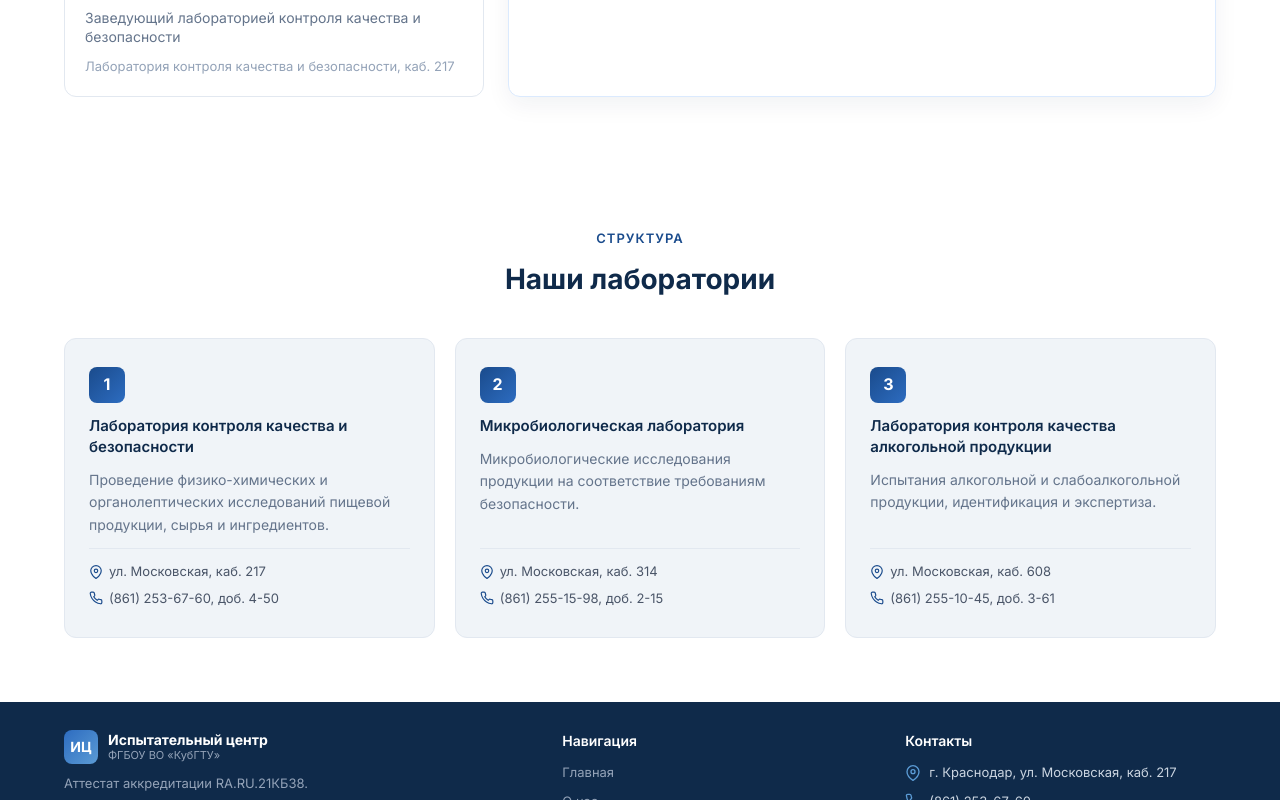
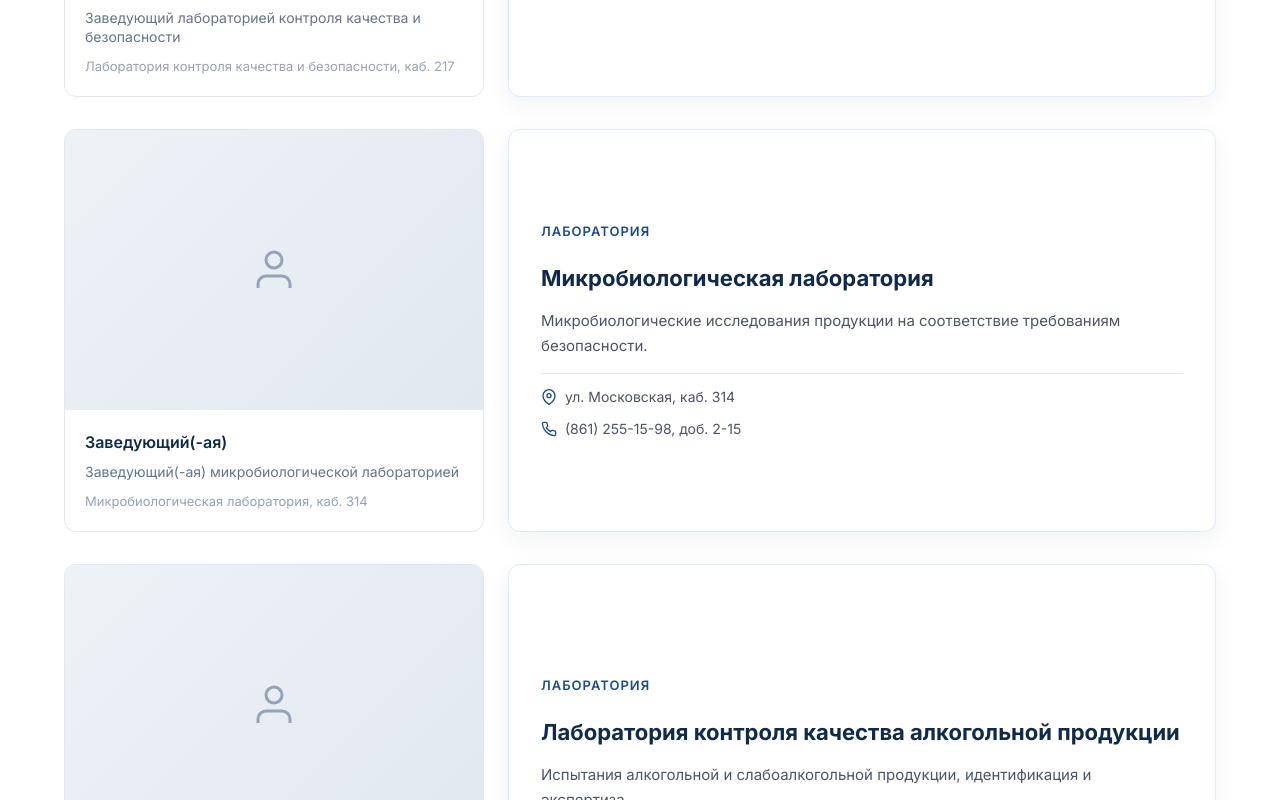
Before and after one commit to prismorion/laboratory, a React (Vite) app: page /about in a window 1280 px wide. Shown: the part 2220-3020 px from the top of the page. Built offline with nearby package versions, Linux system fonts and the light colour scheme.

Commit message:
Show all labs in about structure

```diff
--- a/pages/About/About.jsx
+++ b/pages/About/About.jsx
@@ -64,9 +64,6 @@ const labs = [
         phone: '(861) 255-10-45, доб. 3-61',
     },
 ];
-
-const featuredLabHead = labHeads[0];
-const featuredLab = labs[0];
 
 function About() {
     return (
@@ -185,62 +182,35 @@ function About() {
                             ))}
                         </div>
 
-                        <div className={styles.labStructure}>
-                            <TeamCard {...featuredLabHead} />
+                        {labHeads.map((person, index) => {
+                            const lab = labs[index];
+
+                            return (
+                                <div key={lab.title} className={styles.labStructure}>
+                                    <TeamCard {...person} />
                                     <div className={styles.labInfoCard}>
                                         <span className={styles.sectionTag}>Лаборатория</span>
-                                <h3 className={styles.labInfoTitle}>{featuredLab.title}</h3>
-                                <p className={styles.labInfoDesc}>{featuredLab.description}</p>
+                                        <h3 className={styles.labInfoTitle}>{lab.title}</h3>
+                                        <p className={styles.labInfoDesc}>{lab.description}</p>
                                         <div className={styles.labInfoList}>
                                             <span>
                                                 <svg width="16" height="16" viewBox="0 0 24 24" fill="none" stroke="currentColor" strokeWidth="2">
                                                     <path d="M21 10c0 7-9 13-9 13s-9-6-9-13a9 9 0 0 1 18 0z"/>
                                                     <circle cx="12" cy="10" r="3"/>
                                                 </svg>
-                                        {featuredLab.address}
+                                                {lab.address}
                                             </span>
                                             <span>
                                                 <svg width="16" height="16" viewBox="0 0 24 24" fill="none" stroke="currentColor" strokeWidth="2">
-                                            <path d="M22 16.92v3a2 2 0 0 1-2.18 2 19.79 19.79 0 0 1-8.63-3.07 19.5 19.5 0 0 1-6-6 19.79 19.79 0 0 1-3.07-8.67A2 2 0 0 1 4.11 2h3a2 2 0 0 1 2 1.72c.127.96.361 1.903.7 2.81a2 2 0 0 1-.45 2.11L8.09 9.91a16 16 0 0 0 6 6l1.27-1.27a2 2 0 0 1 2.11-.45c.907.339 1.85.573 2.81.7A2 2 0 0 1 22 16.92z"/>
-                                        </svg>
-                                        {featuredLab.phone}
-                                    </span>
-                                </div>
-                            </div>
-                        </div>
-                    </div>
-                </section>
-
-                <section className={styles.section} style={{ backgroundColor: '#ffffff' }}>
-                    <div className={styles.container}>
-                        <div className={styles.sectionHeader}>
-                            <span className={styles.sectionTag}>Структура</span>
-                            <h2 className={styles.blockTitle}>Наши лаборатории</h2>
-                        </div>
-                        <div className={styles.labsGrid}>
-                            {labs.map((lab, index) => (
-                                <div key={index} className={styles.labCard}>
-                                    <div className={styles.labNumber}>{index + 1}</div>
-                                    <h3 className={styles.labTitle}>{lab.title}</h3>
-                                    <p className={styles.labDesc}>{lab.description}</p>
-                                    <div className={styles.labInfo}>
-                                        <span>
-                                            <svg width="14" height="14" viewBox="0 0 24 24" fill="none" stroke="currentColor" strokeWidth="2">
-                                                <path d="M21 10c0 7-9 13-9 13s-9-6-9-13a9 9 0 0 1 18 0z"/>
-                                                <circle cx="12" cy="10" r="3"/>
-                                            </svg>
-                                            {lab.address}
-                                        </span>
-                                        <span>
-                                            <svg width="14" height="14" viewBox="0 0 24 24" fill="none" stroke="currentColor" strokeWidth="2">
                                                     <path d="M22 16.92v3a2 2 0 0 1-2.18 2 19.79 19.79 0 0 1-8.63-3.07 19.5 19.5 0 0 1-6-6 19.79 19.79 0 0 1-3.07-8.67A2 2 0 0 1 4.11 2h3a2 2 0 0 1 2 1.72c.127.96.361 1.903.7 2.81a2 2 0 0 1-.45 2.11L8.09 9.91a16 16 0 0 0 6 6l1.27-1.27a2 2 0 0 1 2.11-.45c.907.339 1.85.573 2.81.7A2 2 0 0 1 22 16.92z"/>
                                                 </svg>
                                                 {lab.phone}
                                             </span>
                                         </div>
                                     </div>
-                            ))}
                                 </div>
+                            );
+                        })}
                     </div>
                 </section>
             </main>
--- a/pages/About/About.module.css
+++ b/pages/About/About.module.css
@@ -192,76 +192,6 @@
     flex-shrink: 0;
 }
 
-.labsGrid {
-    display: grid;
-    grid-template-columns: repeat(3, 1fr);
-    gap: 20px;
-}
-
-.labCard {
-    background: #f0f4f8;
-    border-radius: 12px;
-    padding: 28px 24px;
-    border: 1px solid #e2e8f0;
-    display: flex;
-    flex-direction: column;
-    gap: 12px;
-    transition: all 0.2s ease;
-}
-
-.labCard:hover {
-    border-color: #1a4b8c;
-    box-shadow: 0 4px 16px rgba(26, 75, 140, 0.08);
-}
-
-.labNumber {
-    width: 36px;
-    height: 36px;
-    background: linear-gradient(135deg, #1a4b8c, #2d6cc0);
-    color: #ffffff;
-    border-radius: 8px;
-    display: flex;
-    align-items: center;
-    justify-content: center;
-    font-weight: 700;
-    font-size: 16px;
-}
-
-.labTitle {
-    font-size: 15px;
-    font-weight: 600;
-    color: #0f2a4a;
-    line-height: 1.4;
-}
-
-.labDesc {
-    font-size: 14px;
-    color: #64748b;
-    line-height: 1.6;
-    flex-grow: 1;
-}
-
-.labInfo {
-    display: flex;
-    flex-direction: column;
-    gap: 6px;
-    padding-top: 12px;
-    border-top: 1px solid #e2e8f0;
-}
-
-.labInfo span {
-    display: flex;
-    align-items: center;
-    gap: 6px;
-    font-size: 13px;
-    color: #4a5568;
-}
-
-.labInfo svg {
-    color: #1a4b8c;
-    flex-shrink: 0;
-}
-
 /* ===== Tablet ===== */
 @media (max-width: 900px) {
     .aboutBlock {
@@ -274,10 +204,6 @@
     }
 
     .labStructure {
-        grid-template-columns: 1fr;
-    }
-
-    .labsGrid {
         grid-template-columns: 1fr;
     }
 
@@ -338,10 +264,6 @@
         font-size: 13px;
     }
 
-    .labCard {
-        padding: 20px 18px;
-    }
-
     .labInfoCard {
         padding: 22px 18px;
     }
@@ -350,15 +272,4 @@
         font-size: 18px;
     }
 
-    .labTitle {
-        font-size: 14px;
-    }
-
-    .labDesc {
-        font-size: 13px;
-    }
-
-    .labInfo span {
-        font-size: 12px;
-    }
 }
```
Also changed, not shown: 6 other files (tests, documents, lock files or other folders). Lines whose indentation alone changed are shown as unchanged.
